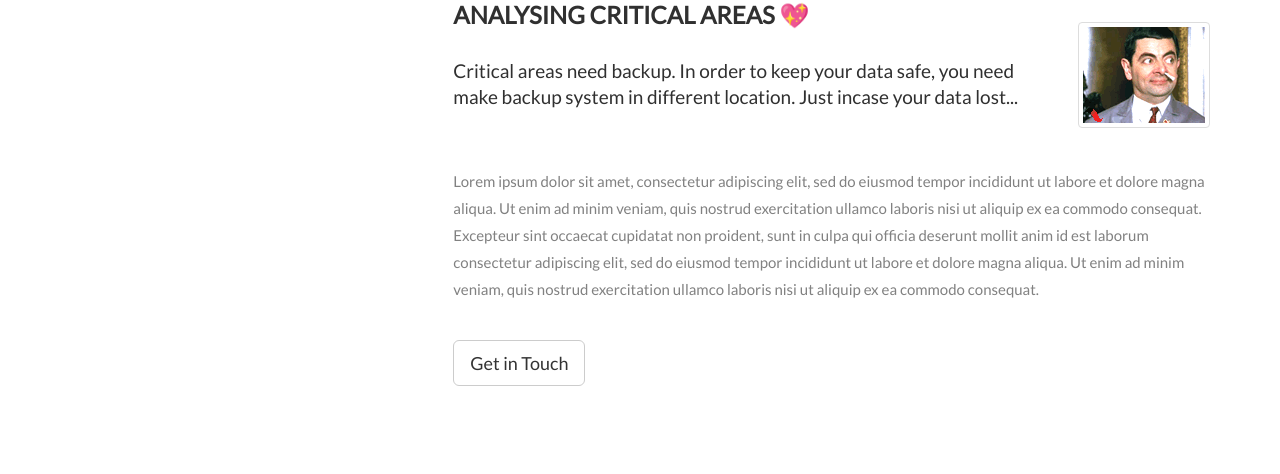
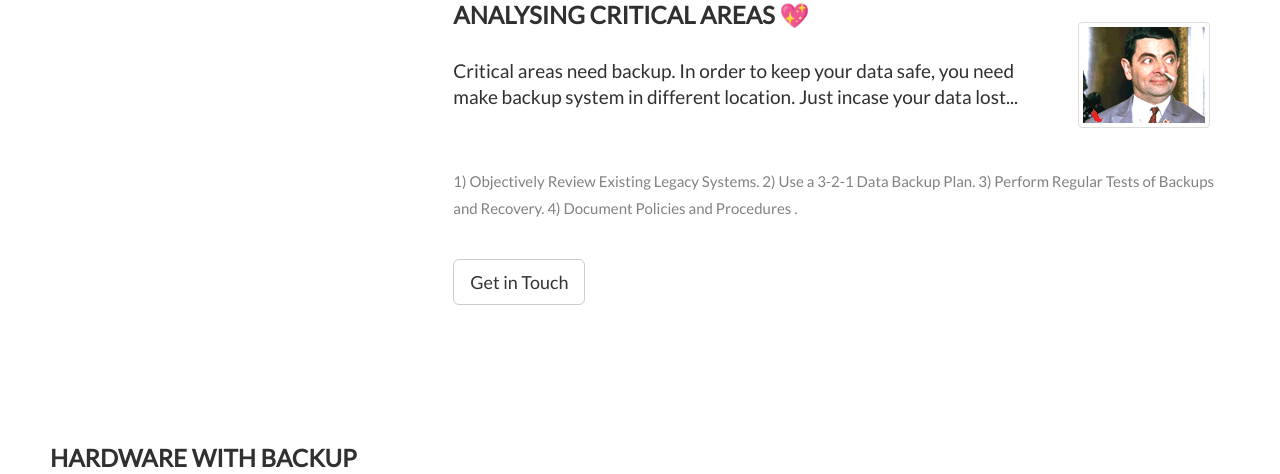
Before and after one commit to cangfu1984/CF, a plain HTML site: page index.html in a window 1280 px wide. Shown: the part 1048-1522 px from the top of the page. Drawn offline with nearby package versions, Linux system fonts and the light colour scheme.

Commit message:
Add files via upload

```diff
--- a/index.html
+++ b/index.html
@@ -215,15 +215,8 @@
           </h4>
           <br />
           <p>
-            Lorem ipsum dolor sit amet, consectetur adipiscing elit, sed do
-            eiusmod tempor incididunt ut labore et dolore magna aliqua. Ut enim
-            ad minim veniam, quis nostrud exercitation ullamco laboris nisi ut
-            aliquip ex ea commodo consequat. Excepteur sint occaecat cupidatat
-            non proident, sunt in culpa qui officia deserunt mollit anim id est
-            laborum consectetur adipiscing elit, sed do eiusmod tempor
-            incididunt ut labore et dolore magna aliqua. Ut enim ad minim
-            veniam, quis nostrud exercitation ullamco laboris nisi ut aliquip ex
-            ea commodo consequat.
+            1) Objectively Review Existing Legacy Systems. 2) Use a 3-2-1 Data Backup Plan.
+            3) Perform Regular Tests of Backups and Recovery. 4) Document Policies and Procedures .
           </p>
           <br /><button class="btn btn-default btn-lg">Get in Touch</button>
         </div>
@@ -245,7 +238,7 @@
           </h4>
           <table class="table table-bordered table-striped table-condensed">
             <thead>
-              <tr style="background-color: #9400d3; color: white">
+              <tr style="background-color: #006dd3; color: white">
                 <th>Capacity</th>
                 <th>Speed (read/write)</th>
                 <th>Price</th>
```
